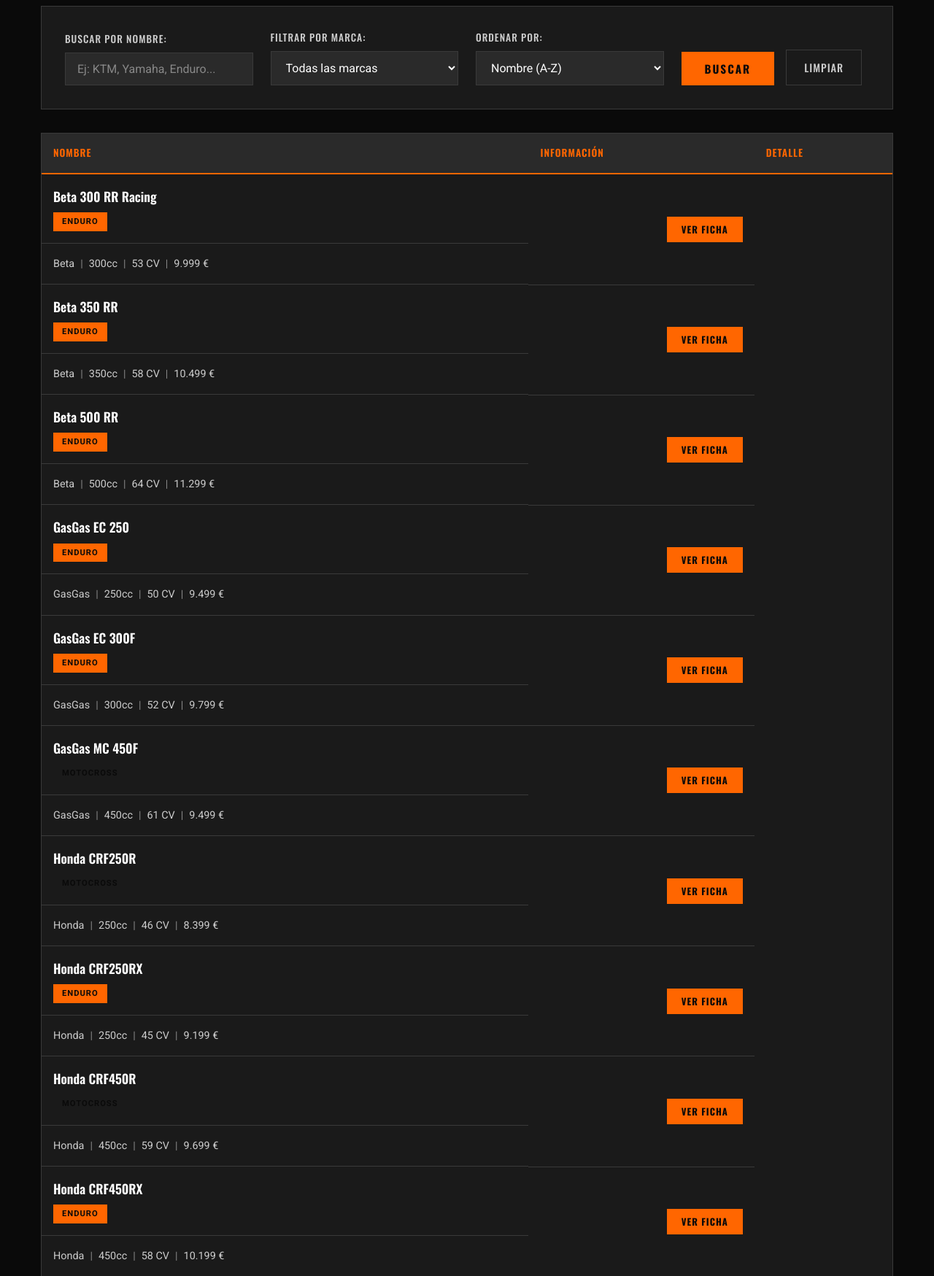
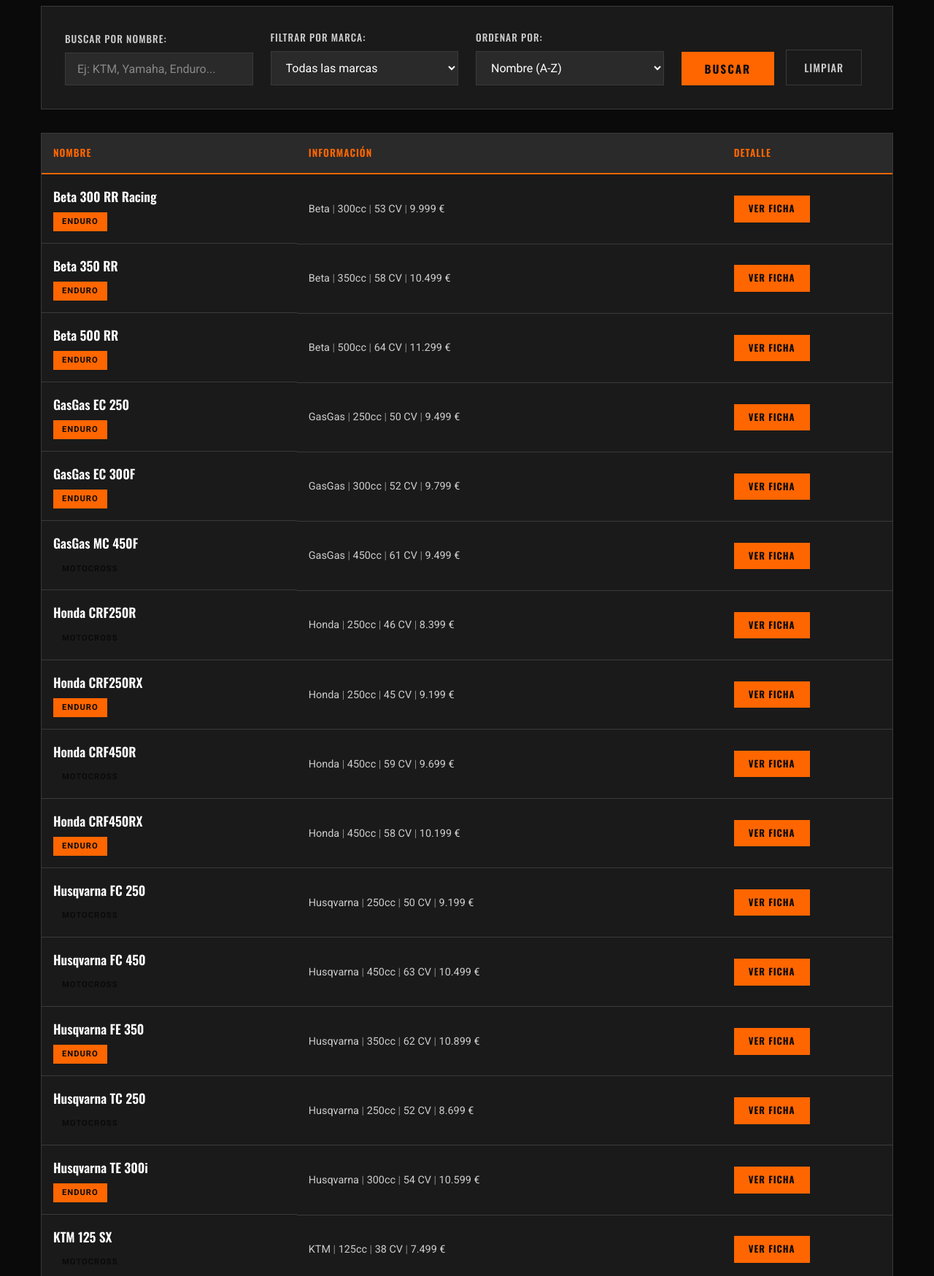
Before and after one commit to jfigueroaroldan0/Proyecto-flask, a Flask app: page /motos in a window 1280 px wide. Shown: the part 242-1991 px from the top of the page at 73% size. Run offline with Flask 3, Linux system fonts and the light colour scheme.

Commit message:
Cambio de posición catálogo CSS

```diff
--- a/static/css/style.css
+++ b/static/css/style.css
@@ -304,6 +304,7 @@ body {
 
 .results-table {
     width: 100%;
+    table-layout: fixed;
     border-collapse: collapse;
 }
 
@@ -321,6 +322,18 @@ body {
     text-align: left;
     color: var(--color-primary);
     border-bottom: 2px solid var(--color-primary);
+}
+
+.results-table th:first-child {
+    width: 30%;
+}
+
+.results-table th:nth-child(2) {
+    width: 50%;
+}
+
+.results-table th:last-child {
+    width: 20%;
 }
 
 .results-table td {
@@ -370,12 +383,15 @@ body {
 }
 
 .col-info {
+    color: var(--color-white-muted);
+    font-size: 0.9rem;
+}
+
+.info-wrap {
     display: flex;
     flex-wrap: wrap;
     gap: 0.5rem;
     align-items: center;
-    color: var(--color-white-muted);
-    font-size: 0.9rem;
 }
 
 .info-item {
@@ -387,10 +403,11 @@ body {
 }
 
 .col-action {
-    text-align: right;
+    text-align: left;
 }
 
 .btn-detail {
+    display: inline-block;
     background: var(--color-primary);
     color: var(--color-dark);
     padding: 0.5rem 1.25rem;
```
